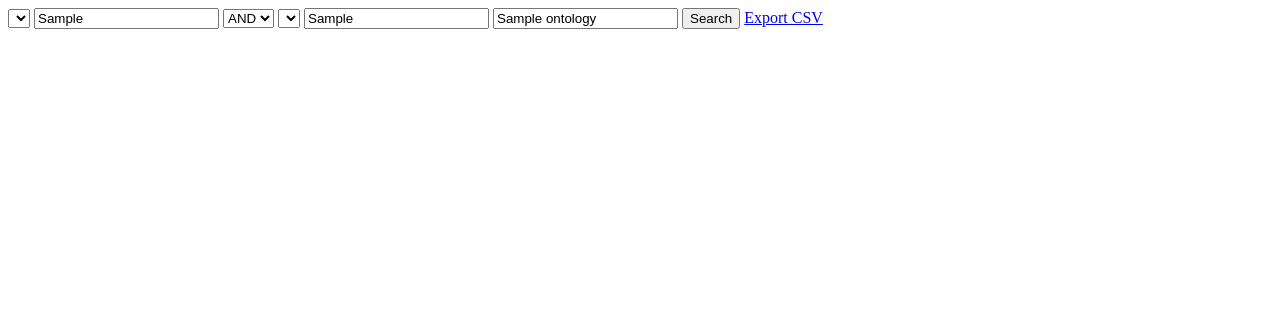
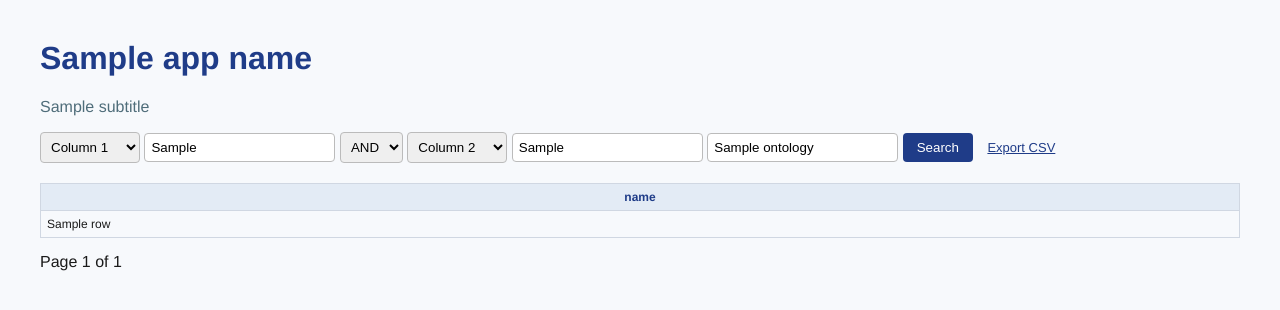
Before and after one commit to Sogandste/EV-databases, a Flask app: template templates/index.html in a window 1280 px wide. Shown: the top 310 px of the page. Run offline with Flask 3, Linux system fonts and the light colour scheme; the template is opened without the code that fills it: most values are stand-ins (such as "Sample title", 1, 10 or a date in 2020); lists and menus that the app fills with data are empty; parts of the project's set-up code (start-up, migrations or seed data) failed here and were passed over.

Commit message:
Stabilized EVisionary with lazy loading, ontology‑aware filtering, and Render free‑tier memory optimizations.

```diff
--- a/app.py
+++ b/app.py
@@ -5,22 +5,48 @@ from ontology_terms import normalize_term
 
 app = Flask(__name__)
 
-# ---------- Data path ----------
+# -------- Paths --------
 LOCAL_PATH = "/Users/sogand/Downloads/EV_Databases/Unified_Output/unified_ev_metadata.parquet"
 DOCKER_PATH = "/app/data/unified_ev_metadata.parquet"
 DATA_PATH = DOCKER_PATH if os.path.exists(DOCKER_PATH) else LOCAL_PATH
 
-df = pd.read_parquet(DATA_PATH)
+# -------- Lazy data holder --------
+_df = None
+
+# فقط ستون‌هایی که UI لازم دارد
+UI_COLUMNS = [
+    "sample_type",
+    "isolation_method",
+    "species",
+    "tissue",
+    "vesicle_type",
+    "database"
+]
+
 PAGE_SIZE = 25
 
-# ---------- Home ----------
+def get_df():
+    global _df
+    if _df is None:
+        _df = pd.read_parquet(DATA_PATH, columns=UI_COLUMNS)
+    return _df
+
+# -------- Home --------
 @app.route("/")
 def home():
-    return render_template("index.html", columns=list(df.columns))
+    df = get_df()
+    return render_template(
+        "index.html",
+        app_name="EVisionary",
+        subtitle="Ontology‑aware harmonization and exploration of EV metadata",
+        columns=list(df.columns)
+    )
 
-# ---------- Search ----------
+# -------- Search --------
 @app.route("/search")
 def search():
+    df = get_df()
+
     col1 = request.args.get("column1", "")
     q1 = request.args.get("q1", "").strip()
 
@@ -33,27 +59,30 @@ def search():
 
     filtered = df
 
-    # ---- Text filters ----
-    mask1 = df[col1].astype(str).str.contains(q1, case=False, na=False) if col1 in df.columns and q1 else None
-    mask2 = df[col2].astype(str).str.contains(q2, case=False, na=False) if col2 in df.columns and q2 else None
+    # ---- Vectorized filters ----
+    if col1 in df.columns and q1:
+        m1 = df[col1].astype(str).str.contains(q1, case=False, na=False)
+    else:
+        m1 = None
 
-    if mask1 is not None and mask2 is not None:
-        filtered = df[mask1 & mask2] if operator == "AND" else df[mask1 | mask2]
-    elif mask1 is not None:
-        filtered = df[mask1]
-    elif mask2 is not None:
-        filtered = df[mask2]
+    if col2 in df.columns and q2:
+        m2 = df[col2].astype(str).str.contains(q2, case=False, na=False)
+    else:
+        m2 = None
 
-    # ---- Ontology-aware filter ----
+    if m1 is not None and m2 is not None:
+        filtered = df[m1 & m2] if operator == "AND" else df[m1 | m2]
+    elif m1 is not None:
+        filtered = df[m1]
+    elif m2 is not None:
+        filtered = df[m2]
+
+    # ---- Ontology-aware filter (SAFE) ----
     ont = normalize_term(ontology_term)
     if ont:
-        term_label = ont["label"]
-        filtered = filtered[
-            filtered.apply(
-                lambda row: term_label in " ".join(row.astype(str)).lower(),
-                axis=1
-            )
-        ]
+        label = ont["label"]
+        text_blob = filtered.astype(str).agg(" ".join, axis=1)
+        filtered = filtered[text_blob.str.contains(label, case=False, na=False)]
 
     # ---- Pagination ----
     total_pages = (len(filtered) - 1) // PAGE_SIZE + 1 if len(filtered) else 0
@@ -64,6 +93,8 @@ def search():
 
     return render_template(
         "index.html",
+        app_name="EVisionary",
+        subtitle="Ontology‑aware harmonization and exploration of EV metadata",
         columns=list(df.columns),
         results=results,
         column1=col1,
@@ -76,33 +107,33 @@ def search():
         total_pages=total_pages
     )
 
-# ---------- Export ----------
+# -------- Export --------
 @app.route("/export")
 def export_csv():
+    df = get_df()
     ontology_term = request.args.get("ontology", "")
     ont = normalize_term(ontology_term)
 
     filtered = df
     if ont:
-        filtered = filtered[
-            filtered.apply(
-                lambda row: ont["label"] in " ".join(row.astype(str)).lower(),
-                axis=1
-            )
-        ]
+        label = ont["label"]
+        blob = df.astype(str).agg(" ".join, axis=1)
+        filtered = df[blob.str.contains(label, case=False, na=False)]
 
     return Response(
         filtered.to_csv(index=False),
         mimetype="text/csv",
-        headers={"Content-Disposition": "attachment; filename=ev_ontology_filtered.csv"}
+        headers={"Content-Disposition": "attachment; filename=evisionary_results.csv"}
     )
 
-# ---------- Case study ----------
+# -------- Case study --------
 @app.route("/case-study/jev")
 def case_study():
+    df = get_df()
     return jsonify({
-        "ontology_terms_supported": ["exosome", "extracellular vesicle", "microvesicle"],
-        "total_records": int(len(df))
+        "app": "EVisionary",
+        "total_records": int(len(df)),
+        "columns": list(df.columns)
     })
 
 @app.route("/favicon.ico")
--- a/templates/index.html
+++ b/templates/index.html
@@ -1,24 +1,81 @@
+<!DOCTYPE html>
+<html>
+<head>
+    <meta charset="UTF-8">
+    <title>EVisionary | EV Metadata Explorer</title>
+    <link rel="stylesheet" href="/static/style.css">
+</head>
+<body>
+
+<h1>{{ app_name }}</h1>
+<p>{{ subtitle }}</p>
+
 <form method="get" action="/search">
 
-<select name="column1"> … </select>
-<input name="q1" value="{{ q1 or '' }}">
+<select name="column1">
+    <option value="">Column 1</option>
+    {% for col in columns %}
+        <option value="{{ col }}" {% if col == column1 %}selected{% endif %}>{{ col }}</option>
+    {% endfor %}
+</select>
+
+<input name="q1" value="{{ q1 or '' }}" placeholder="Search term 1">
 
 <select name="operator">
-  <option value="AND">AND</option>
-  <option value="OR">OR</option>
+    <option value="AND" {% if operator == "AND" %}selected{% endif %}>AND</option>
+    <option value="OR" {% if operator == "OR" %}selected{% endif %}>OR</option>
 </select>
 
-<select name="column2"> … </select>
-<input name="q2" value="{{ q2 or '' }}">
+<select name="column2">
+    <option value="">Column 2</option>
+    {% for col in columns %}
+        <option value="{{ col }}" {% if col == column2 %}selected{% endif %}>{{ col }}</option>
+    {% endfor %}
+</select>
 
-<input name="ontology" value="{{ ontology or '' }}"
-       placeholder="Ontology term (e.g. exosome)">
+<input name="q2" value="{{ q2 or '' }}" placeholder="Search term 2">
+
+<input name="ontology" value="{{ ontology or '' }}" placeholder="Ontology term (e.g. exosome)">
 
 <button type="submit">Search</button>
 
 {% if results %}
 <a class="export"
- href="/export?ontology={{ ontology }}">Export CSV</a>
+   href="/export?ontology={{ ontology }}">Export CSV</a>
 {% endif %}
 
 </form>
+
+{% if results %}
+<table>
+<thead>
+<tr>
+{% for k in results[0].keys() %}
+<th>{{ k }}</th>
+{% endfor %}
+</tr>
+</thead>
+<tbody>
+{% for row in results %}
+<tr>
+{% for v in row.values() %}
+<td>{{ v }}</td>
+{% endfor %}
+</tr>
+{% endfor %}
+</tbody>
+</table>
+
+<div class="pagination">
+{% if page > 1 %}
+<a href="?page={{ page-1 }}">Previous</a>
+{% endif %}
+<span>Page {{ page }} of {{ total_pages }}</span>
+{% if page < total_pages %}
+<a href="?page={{ page+1 }}">Next</a>
+{% endif %}
+</div>
+{% endif %}
+
+</body>
+</html>
```
